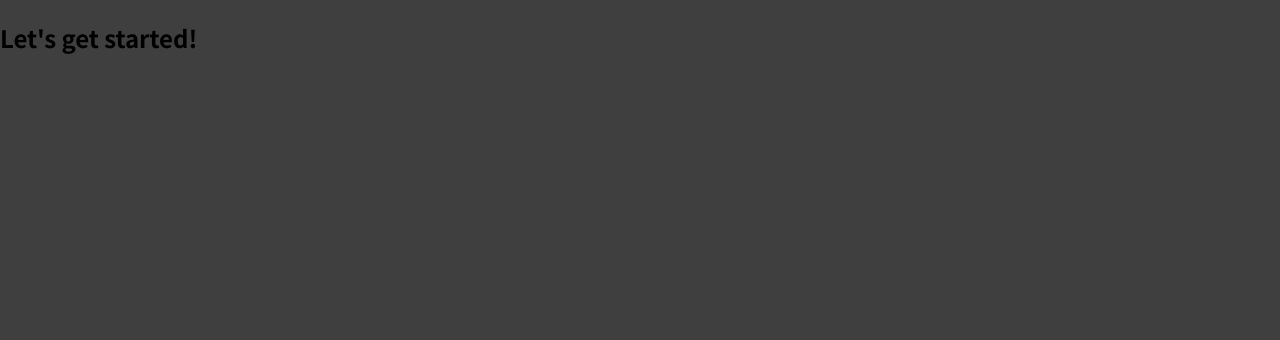
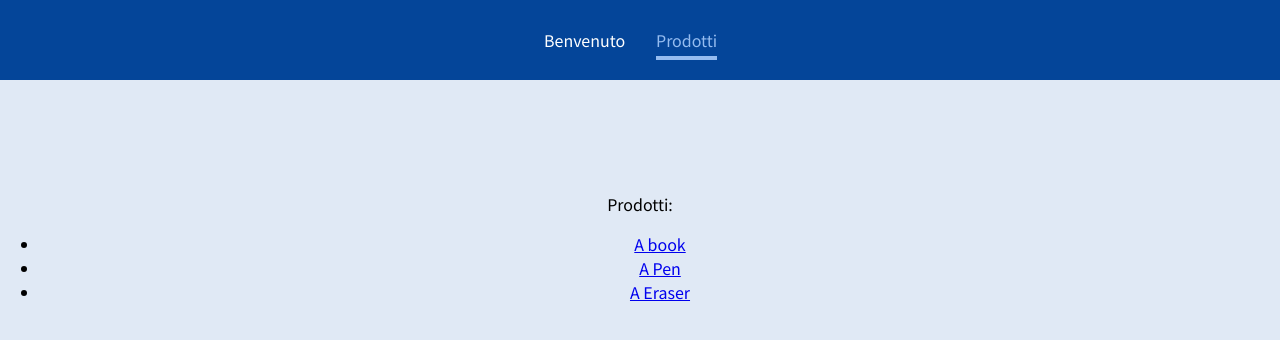
Before and after one commit to m0rph3u5-zip/reactjs-studio, a JavaScript app: page /products in a window 1280 px wide. Shown: the top 340 px of the page. Built offline with nearby package versions, Linux system fonts and the light colour scheme.

Commit message:
add redirect

```diff
--- a/package.json
+++ b/package.json
@@ -8,6 +8,7 @@
     "@testing-library/user-event": "^12.5.0",
     "react": "^17.0.1",
     "react-dom": "^17.0.1",
+    "react-router-dom": "^5.3.0",
     "react-scripts": "4.0.1",
     "web-vitals": "^0.2.4"
   },
--- a/src/App.js
+++ b/src/App.js
@@ -1,7 +1,30 @@
+import { Route, Switch, Redirect } from 'react-router-dom';
+
+import MainHeader from './components/MainHeader';
+import Welcome from './page/Welcome';
+import Products from './page/Products';
+import ProductDetails from './page/ProductDetails';
+
 function App() {
   return (
     <div>
-      <h2>Let's get started!</h2>
+      <MainHeader />
+      <main>
+        <Switch>
+          <Route path='/' exact>
+            <Redirect to='/welcome'></Redirect>
+          </Route>
+          <Route path='/welcome'>
+            <Welcome />
+          </Route>
+          <Route path='/products' exact>
+            <Products />
+          </Route>
+          <Route path='/products/:id'>
+            <ProductDetails />
+          </Route>
+        </Switch>
+      </main>
     </div>
   );
 }
--- /dev/null
+++ b/src/components/MainHeader.js
@@ -0,0 +1,28 @@
+import { NavLink } from 'react-router-dom';
+
+import classes from './MainHeader.module.css';
+
+const MainHeader = () => {
+  return (
+    <>
+      <header className={classes.header}>
+        <nav>
+          <ul>
+            <li>
+              <NavLink activeClassName={classes.active} to='/welcome'>
+                Benvenuto
+              </NavLink>
+            </li>
+            <li>
+              <NavLink activeClassName={classes.active} to='/products'>
+                Prodotti
+              </NavLink>
+            </li>
+          </ul>
+        </nav>
+      </header>
+    </>
+  );
+};
+
+export default MainHeader;
--- /dev/null
+++ b/src/components/MainHeader.module.css
@@ -0,0 +1,42 @@
+.header {
+  width: 100%;
+  height: 5rem;
+  background-color: #044599;
+  padding: 0 10%;
+}
+
+.header nav {
+  height: 100%;
+}
+
+.header ul {
+  height: 100%;
+  list-style: none;
+  display: flex;
+  padding: 0;
+  margin: 0;
+  align-items: center;
+  justify-content: center;
+}
+
+.header li {
+  margin: 0 1rem;
+  width: 5rem;
+}
+
+.header a {
+  color: white;
+  text-decoration: none;
+}
+
+.header a:hover,
+.header a:active,
+.header a.active {
+  color: #95bcf0;
+  padding-bottom: 0.25rem;
+  border-bottom: 4px solid #95bcf0;
+}
+
+.prova-classe {
+  width: auto;
+}
--- a/src/index.css
+++ b/src/index.css
@@ -10,5 +10,17 @@ html {
 
 body {
   margin: 0;
-  background-color: #3f3f3f;
+  background-color: #e0e9f5;
 }
+
+main {
+  margin-top: 7rem;
+  text-align: center;
+}
+
+h1,
+h2,
+h3,
+p {
+  color: #042b5f;
+}
--- a/src/index.js
+++ b/src/index.js
@@ -1,6 +1,12 @@
 import ReactDOM from 'react-dom';
+import { BrowserRouter } from 'react-router-dom';
 
 import './index.css';
 import App from './App';
 
-ReactDOM.render(<App />, document.getElementById('root'));
+ReactDOM.render(
+  <BrowserRouter>
+    <App />
+  </BrowserRouter>,
+  document.getElementById('root')
+);
--- /dev/null
+++ b/src/page/ProductDetails.js
@@ -0,0 +1,13 @@
+import { useParams } from 'react-router-dom';
+
+const ProductDetails = () => {
+  const params = useParams();
+
+  return (
+    <>
+      <h1>Dettaglio Prodotto: {params.id}</h1>
+    </>
+  );
+};
+
+export default ProductDetails;
--- /dev/null
+++ b/src/page/Products.js
@@ -0,0 +1,22 @@
+import { Link } from 'react-router-dom';
+
+const Products = () => {
+  return (
+    <div>
+      Prodotti:
+      <ul>
+        <li>
+          <Link to='products/product-1'>A book</Link>
+        </li>
+        <li>
+          <Link to='products/product-2'>A Pen</Link>
+        </li>
+        <li>
+          <Link to='products/product-3'>A Eraser</Link>
+        </li>
+      </ul>
+    </div>
+  );
+};
+
+export default Products;
--- /dev/null
+++ b/src/page/Welcome.js
@@ -0,0 +1,5 @@
+const Welcome = () => {
+  return <div>Benvenuto</div>;
+};
+
+export default Welcome;
```
Also changed, not shown: 2 other files (tests, documents, lock files or other folders).
